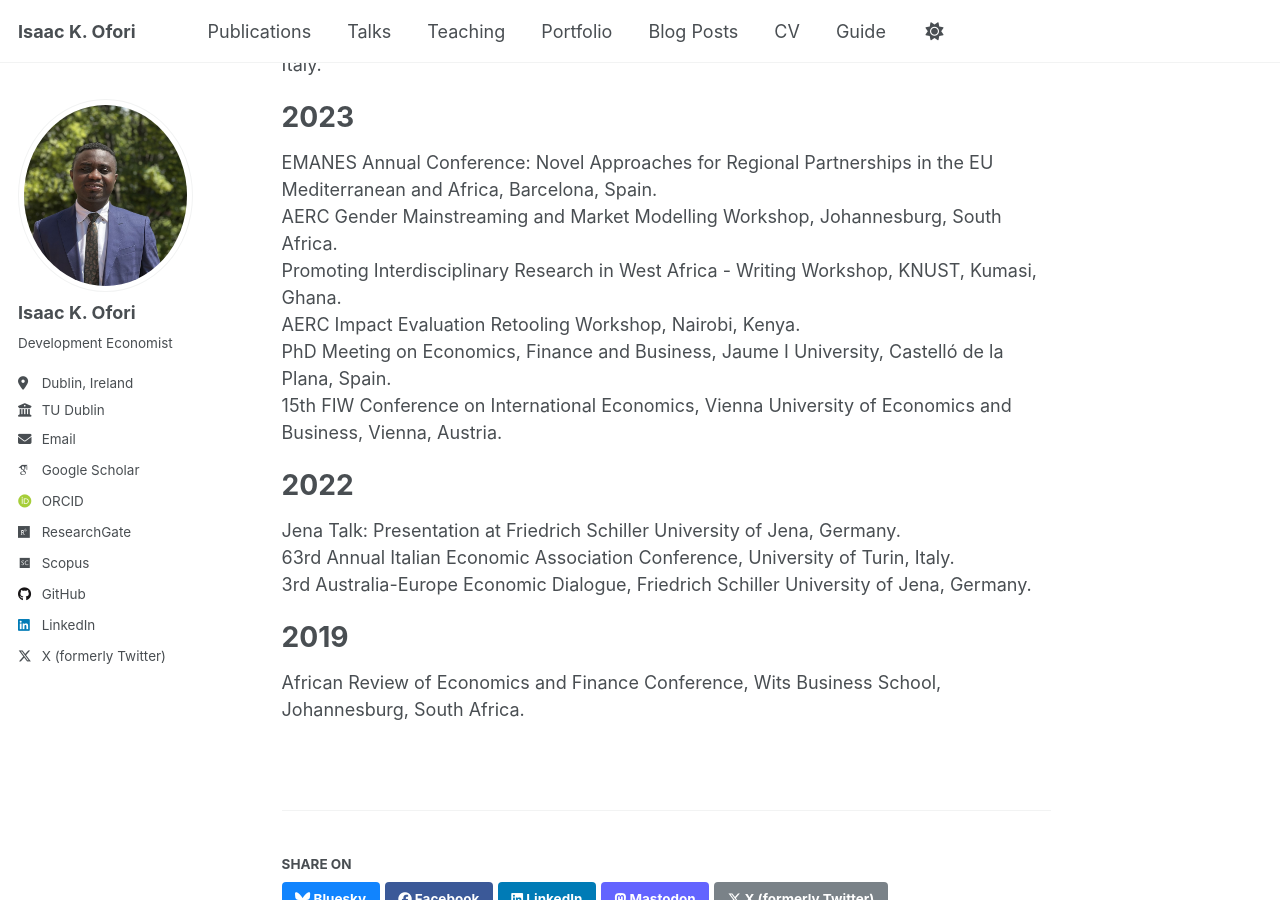
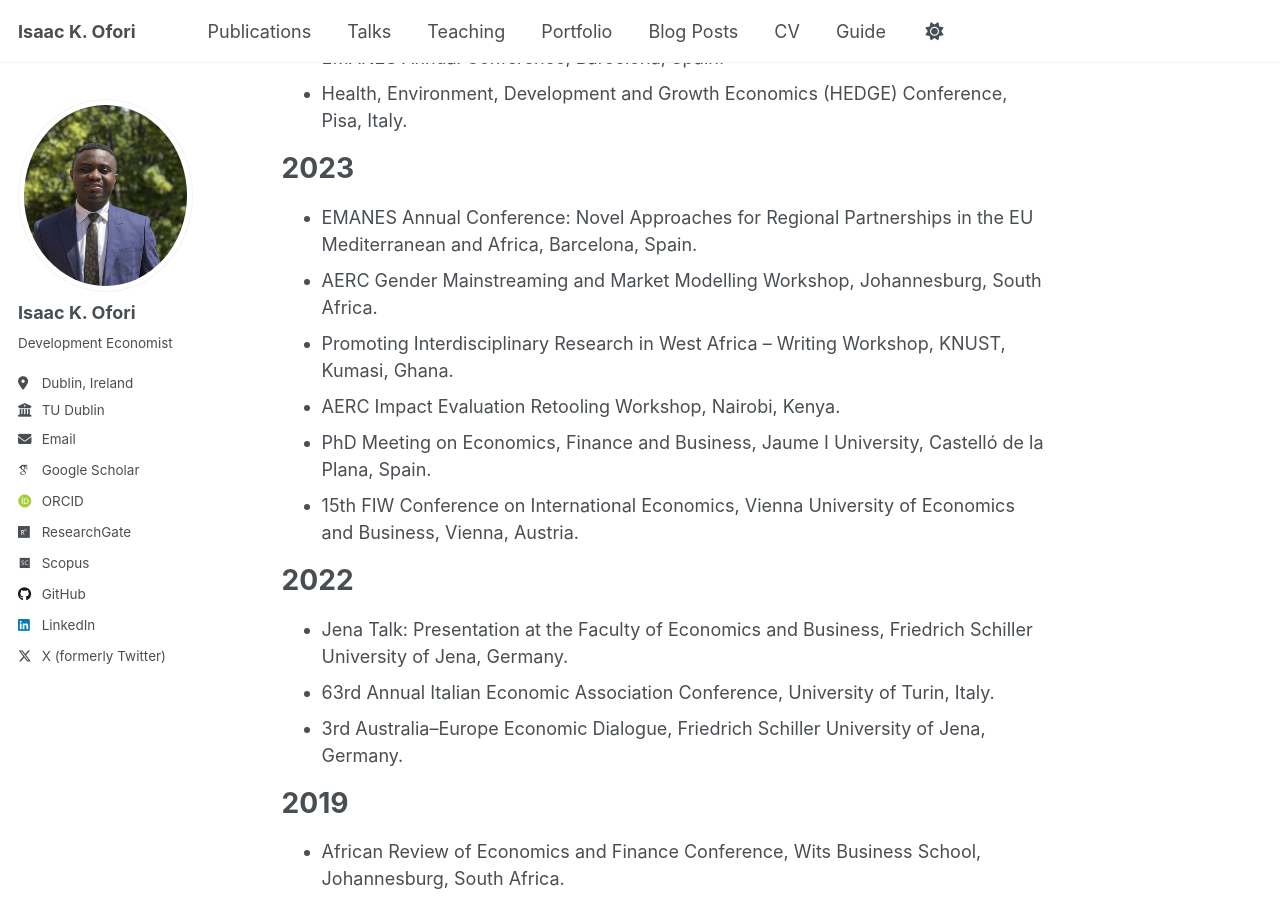
Before and after one commit to ikofori/ikofori.github.io, a Jekyll site: the page built from _talks/2014-02-01-talk-2.md, in a window 1280 px wide and 900 px high, scrolled down 399 px. Built offline with Jekyll 4.4.1, drawn with Linux system fonts in a browser that asks for light colours; some web fonts are replaced; a script that is not in the unit is left out.

Commit message:
Update 2014-02-01-talk-2.md

```diff
--- a/_talks/2014-02-01-talk-2.md
+++ b/_talks/2014-02-01-talk-2.md
@@ -6,26 +6,26 @@ permalink: /talks/2014-02-01-talk-2
 ---
 
 # 2025
-XXVI Conference on International Economics, Jaume I University, Spain. <br/>
-German Development Economics Conference, Goethe University, Frankfurt, Germany. <br/>
-17th International Conference on Climate Change: Impacts & Responses, Miami, USA. <br/>
+- XXVI Conference on International Economics, Jaume I University, Spain.
+- German Development Economics Conference, Goethe University, Frankfurt, Germany.
+- 17th International Conference on Climate Change: Impacts & Responses, Miami, USA.
 
 # 2024
-EMANES Annual Conference, Barcelona, Spain. <br/>
-Health, Environment, Development and Growth Economics (HEDGE) Conference, Pisa, Italy. <br/>
+- EMANES Annual Conference, Barcelona, Spain.
+- Health, Environment, Development and Growth Economics (HEDGE) Conference, Pisa, Italy.
 
 # 2023
-EMANES Annual Conference: Novel Approaches for Regional Partnerships in the EU Mediterranean and Africa, Barcelona, Spain. <br/>
-AERC Gender Mainstreaming and Market Modelling Workshop, Johannesburg, South Africa. <br/>
-Promoting Interdisciplinary Research in West Africa - Writing Workshop, KNUST, Kumasi, Ghana. <br/>
-AERC Impact Evaluation Retooling Workshop, Nairobi, Kenya. <br/>
-PhD Meeting on Economics, Finance and Business, Jaume I University, Castelló de la Plana, Spain. <br/>
-15th FIW Conference on International Economics, Vienna University of Economics and Business, Vienna, Austria. <br/>
+- EMANES Annual Conference: Novel Approaches for Regional Partnerships in the EU Mediterranean and Africa, Barcelona, Spain.
+- AERC Gender Mainstreaming and Market Modelling Workshop, Johannesburg, South Africa.
+- Promoting Interdisciplinary Research in West Africa – Writing Workshop, KNUST, Kumasi, Ghana.
+- AERC Impact Evaluation Retooling Workshop, Nairobi, Kenya.
+- PhD Meeting on Economics, Finance and Business, Jaume I University, Castelló de la Plana, Spain.
+- 15th FIW Conference on International Economics, Vienna University of Economics and Business, Vienna, Austria.
 
 # 2022
-Jena Talk: Presentation at Friedrich Schiller University of Jena, Germany. <br/>
-63rd Annual Italian Economic Association Conference, University of Turin, Italy. <br/>
-3rd Australia-Europe Economic Dialogue, Friedrich Schiller University of Jena, Germany. <br/>
+- Jena Talk: Presentation at the Faculty of Economics and Business, Friedrich Schiller University of Jena, Germany.
+- 63rd Annual Italian Economic Association Conference, University of Turin, Italy.
+- 3rd Australia–Europe Economic Dialogue, Friedrich Schiller University of Jena, Germany.
 
 # 2019
-African Review of Economics and Finance Conference, Wits Business School, Johannesburg, South Africa. <br/>
+- African Review of Economics and Finance Conference, Wits Business School, Johannesburg, South Africa.
```
